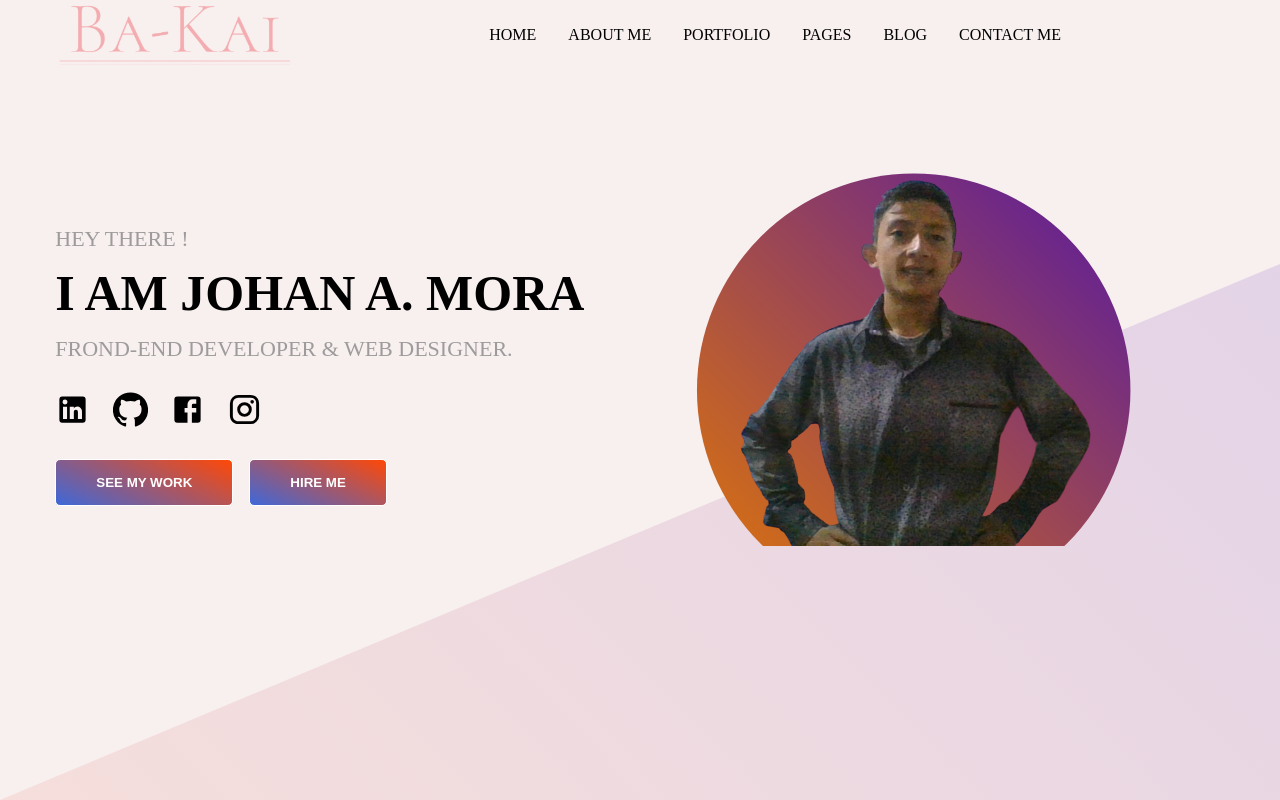
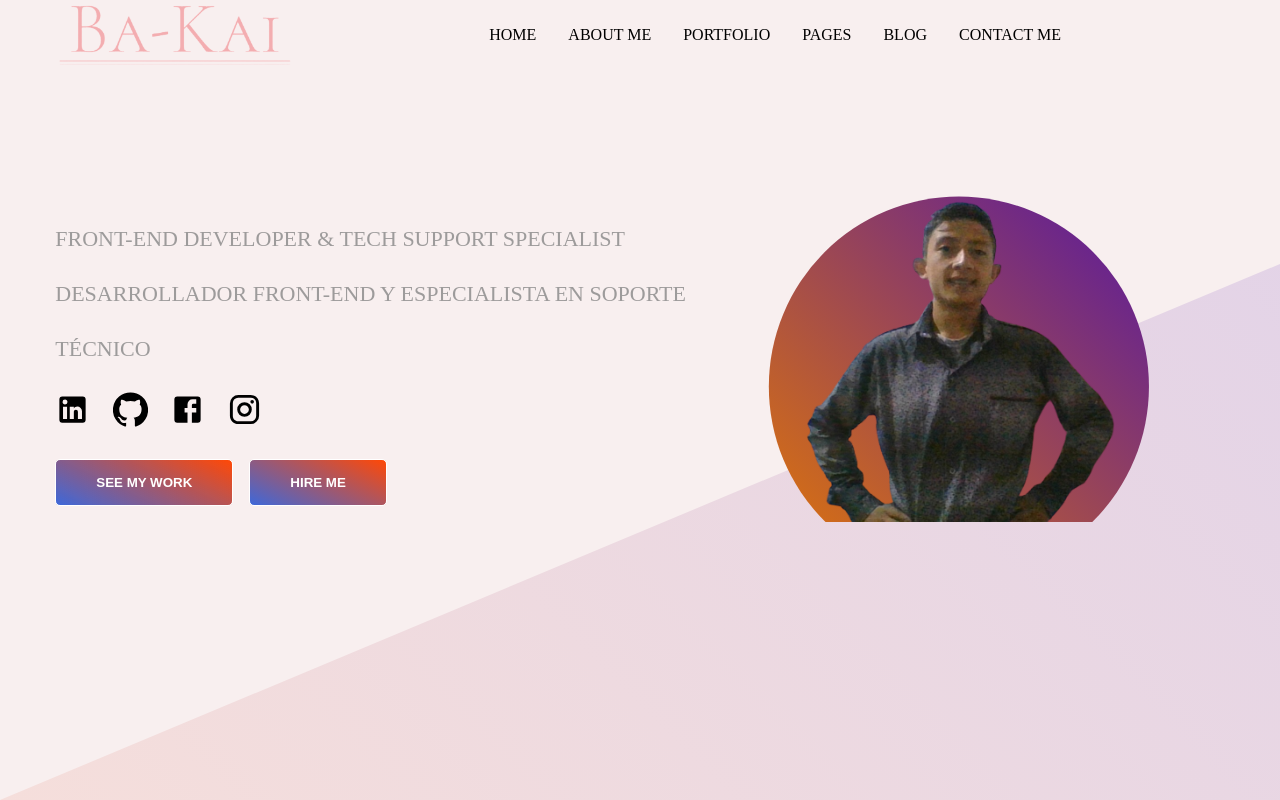
Before and after one commit to BaKai209/portafolio-web, a React (Create React App) app: page / in a window 1280 px wide. Shown: the top 800 px of the page. Built offline with nearby package versions, Linux system fonts and the light colour scheme.

Commit message:
feat: modernize portfolio description and align branding

```diff
--- a/src/components/Main.js
+++ b/src/components/Main.js
@@ -13,9 +13,8 @@ const Main = () => {
 
         <div className="main__content">
           <div className='text'>
-            <p>Hey There !</p>
-            <h1>I Am Johan A. Mora</h1>
-            <p>Frond-end developer & Web designer.</p>
+          <p>Front-End Developer & Tech Support Specialist</p>
+          <p>Desarrollador Front-End y Especialista en Soporte Técnico</p>
 
             <div className="icons">
               <LinkedIn className='icon' />
```
